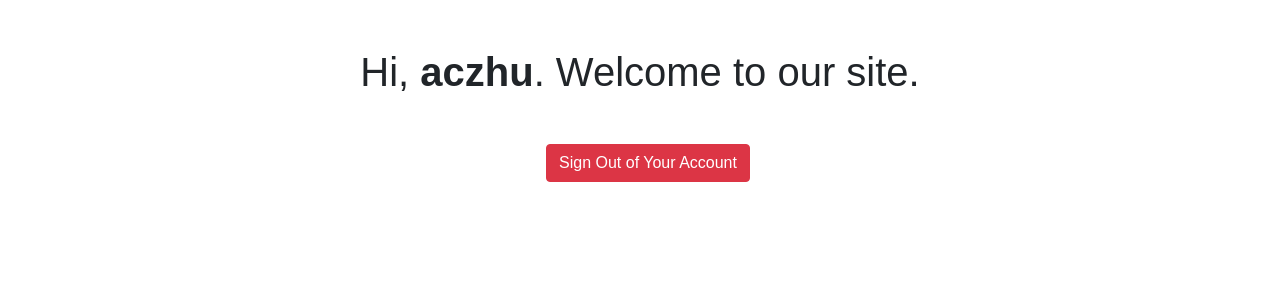
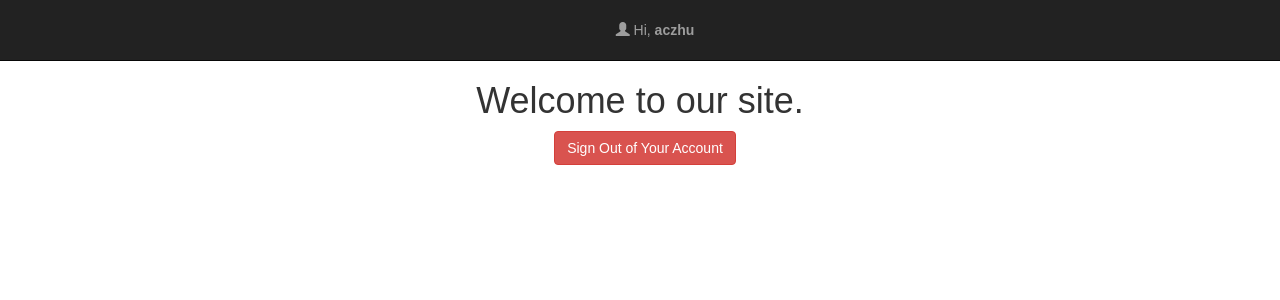
Before and after one commit to aczoo/db, a PHP site: page /views/welcome.php in a window 1280 px wide. Shown: the top 300 px of the page. Run offline with PHP 8.4, Linux system fonts and the light colour scheme; a user stored in the database is signed in; some libraries are stand-ins or nearby versions.

```diff
--- a/web/views/header.html
+++ b/web/views/header.html
@@ -2,4 +2,3 @@
 <link rel="stylesheet" type="text/css" href="//maxcdn.bootstrapcdn.com/bootstrap/3.3.4/css/bootstrap.min.css" />
 <script src="https://ajax.googleapis.com/ajax/libs/jquery/2.1.3/jquery.min.js"></script>
 <script type="text/javascript" src="//maxcdn.bootstrapcdn.com/bootstrap/3.3.4/js/bootstrap.min.js"></script>
-<link rel="stylesheet" type="text/css" href="/stylesheets/main.css" />
--- a/web/views/welcome.php
+++ b/web/views/welcome.php
@@ -16,12 +16,25 @@ if(!isset($_SESSION["loggedin"]) || $_SESSION["loggedin"] !== true){
     <meta charset="UTF-8">
     <title>Welcome</title>
     <link rel="stylesheet" href="https://stackpath.bootstrapcdn.com/bootstrap/4.5.2/css/bootstrap.min.css">
+    <link rel="stylesheet" type="text/css" href="//maxcdn.bootstrapcdn.com/bootstrap/3.3.4/css/bootstrap.min.css" />
+    <script src="https://ajax.googleapis.com/ajax/libs/jquery/2.1.3/jquery.min.js"></script>
+    <script type="text/javascript" src="//maxcdn.bootstrapcdn.com/bootstrap/3.3.4/js/bootstrap.min.js"></script>
     <style>
         body{ font: 14px sans-serif; text-align: center; }
     </style>
 </head>
 <body>
-    <h1 class="my-5">Hi, <b><?php echo htmlspecialchars($_SESSION["username"]); ?></b>. Welcome to our site.</h1>
+    <nav class="navbar navbar-default navbar-static-top navbar-inverse">
+      <div class="container">
+        <ul class="nav navbar-nav navbar-right">
+          <li class="navbar-right">
+            <a href="profile.php"><span class="glyphicon glyphicon-user"></span> Hi, <b><?php echo htmlspecialchars($_SESSION["username"]); ?></b></a>
+          </li>
+        </ul>
+      </div>
+    </nav>
+
+    <h1> Welcome to our site.</h1>
     <p>
         <a href="logout.php" class="btn btn-danger ml-3">Sign Out of Your Account</a>
     </p>
```
Also changed, not shown: web/views/profile.twig (deleted, +0 -8 lines), web/views/signup.php (+1 -9 lines).
